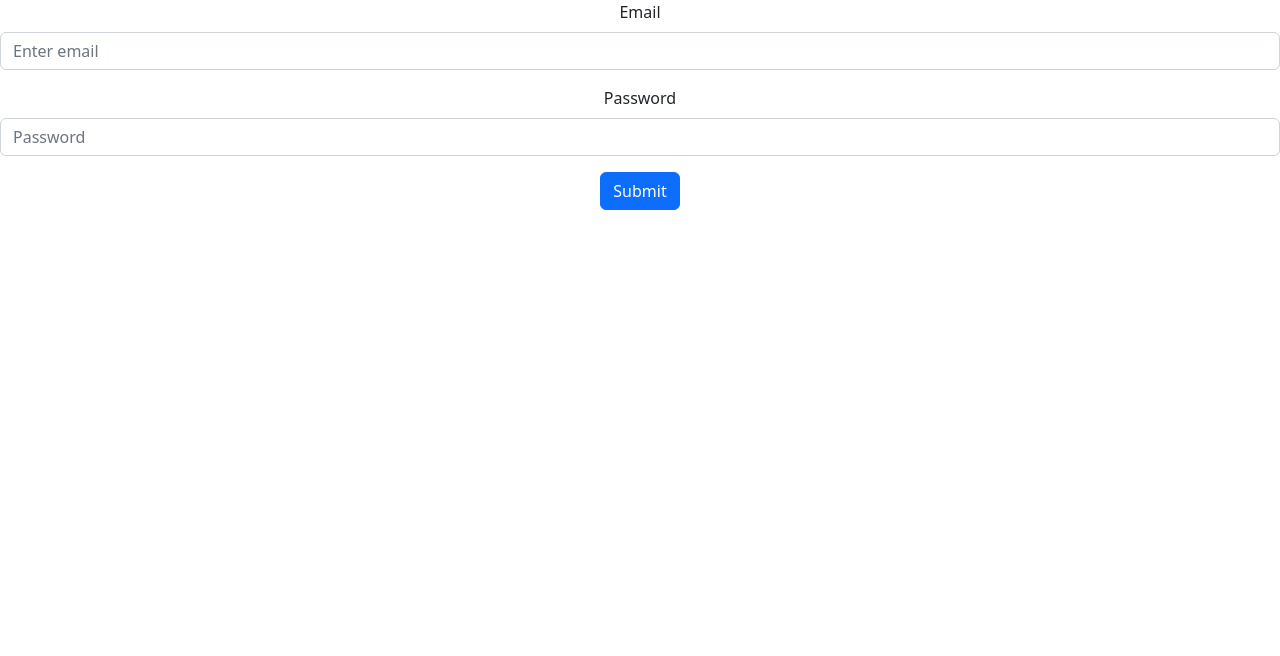
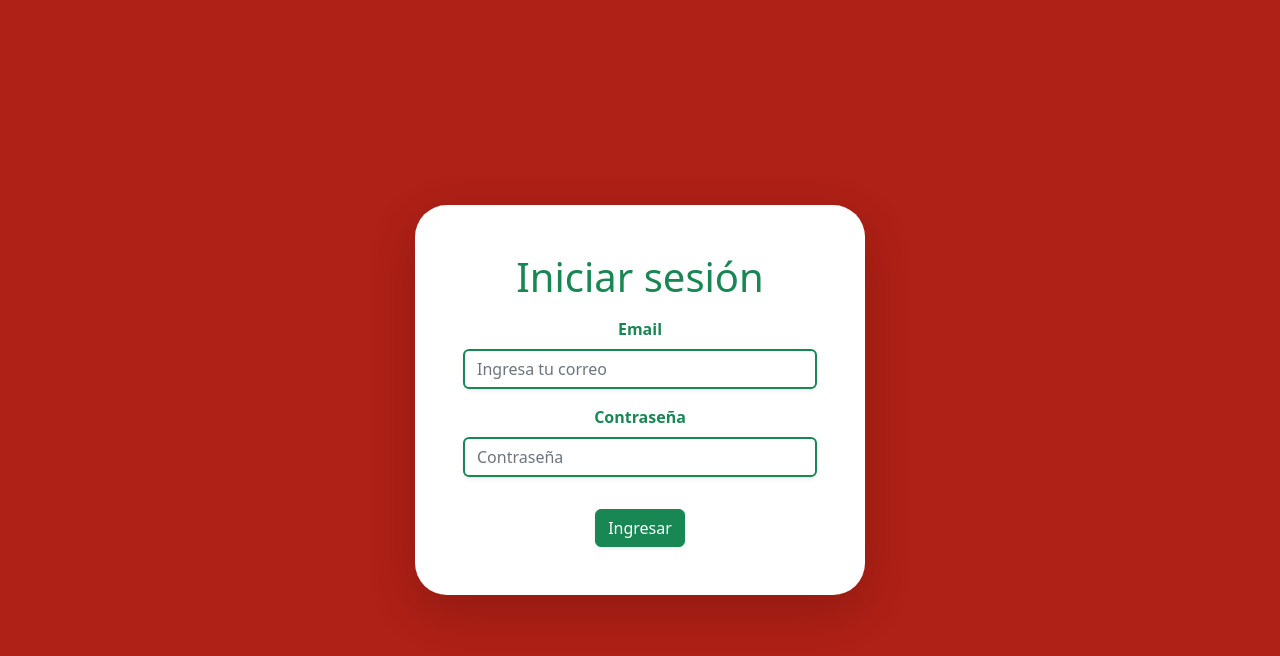
Before and after one commit to EmilioGtz19/Proyecto-Programacion-Web-ll, a React (Create React App) app in the folder pocom/client/: page / in a window 1280 px wide. Shown: the top 656 px of the page. Built offline with nearby package versions, Linux system fonts and the light colour scheme.

Commit message:
Estilo en el login agregado

```diff
--- a/pocom/client/src/App.js
+++ b/pocom/client/src/App.js
@@ -21,27 +21,40 @@ function App() {
   };
 
   return (
-    <div className="App">
+
+    <body style={
+    {display: 'flex',
+    alignItems: 'center',
+    justifyContent: 'center',
+    height: '100vh',
+  backgroundColor: 'rgb(175, 32, 22)'}
+    }>
+
+    <div style={{width: 450}} className="App bg-white p-5 rounded-5 text-success shadow-lg" div>
 
       <Form onSubmit={handleSubmit}>
 
-      <Form.Group className="mb-3" controlId="formBasicEmail">
-        <Form.Label>Email</Form.Label>
-        <Form.Control type="email" placeholder="Enter email" value={email} onChange={(e)=>{setEmail(e.target.value)}}/>
+        <h1 className="mb-3">Iniciar sesión</h1>
+
+      <Form.Group className="mb-3 mt-3" controlId="formBasicEmail">
+        <Form.Label className="fw-semibold">Email</Form.Label>
+        <Form.Control className="shadow-sm border border-success border-2" type="email" placeholder="Ingresa tu correo" value={email} onChange={(e)=>{setEmail(e.target.value)}}/>
       </Form.Group>
 
       <Form.Group className="mb-3" controlId="formBasicPassword">
-        <Form.Label>Password</Form.Label>
-        <Form.Control type="password" placeholder="Password" value={pass} onChange={(e)=>{setPass(e.target.value)}}/>
+        <Form.Label className="fw-semibold">Contraseña</Form.Label>
+        <Form.Control className="shadow-sm border border-success border-2" type="password" placeholder="Contraseña" value={pass} onChange={(e)=>{setPass(e.target.value)}}/>
       </Form.Group>
 
-      <Button variant="primary" type="submit">
-        Submit
+      <Button className="mt-3 shadow-sm" variant="success" type="submit">
+        Ingresar
       </Button>
 
     </Form>
 
     </div>
+
+    </body>
   );
 }
 
```
